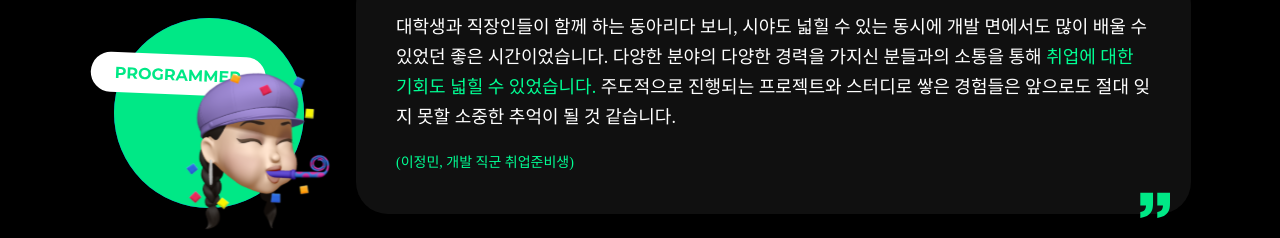
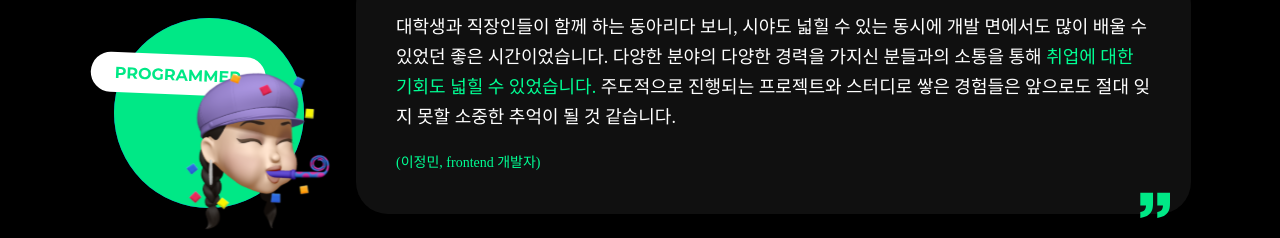
Before and after one commit to depromeet/www.depromeet.com, a Next.js app: page / in a window 1280 px wide. Shown: the part 2259-2497 px from the top of the page. Built offline with nearby package versions, Linux system fonts and the light colour scheme; a web font is replaced by a local one.

Commit message:
fix: modify 정민's job

```diff
--- a/resources/data/reviews.js
+++ b/resources/data/reviews.js
@@ -1,6 +1,6 @@
 export const stories = [
   {
-    person: '(이정민, 개발 직군 취업준비생)',
+    person: '(이정민, frontend 개발자)',
     job: 'programmer',
     content:
   <div>
```
